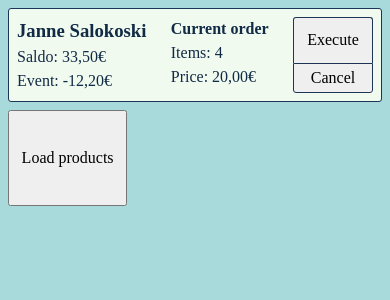
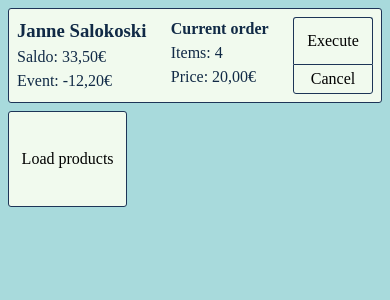
Before and after one commit to JanneSalokoski/spiked, a React (Vite) app: page / in a window 390 px wide. Shown: the top 300 px of the page. Built offline with nearby package versions, Linux system fonts and the light colour scheme.

Commit message:
Style buttons in a coherent way, even on iPhones

```diff
--- a/src/Style/Index.scss
+++ b/src/Style/Index.scss
@@ -11,3 +11,9 @@ body {
 
   font-family: Fira Sans;
 }
+
+button, input[type=button] {
+  @include general.border;
+  @include general.padding;
+  background-color: general.$white;
+}
--- a/src/Style/Reset.scss
+++ b/src/Style/Reset.scss
@@ -64,6 +64,8 @@ input,
 button,
 textarea,
 select {
+  -webkit-appearance: none;
+  -webkit-border-radius: 0;
   font: inherit;
 }
 
--- a/src/TransactionView/TransactionView.scss
+++ b/src/TransactionView/TransactionView.scss
@@ -16,10 +16,10 @@ div {
   	.controls {
   		input[type=button] {
   			width: 100%;
-  			@include general.border;
+  			padding: 0px;
 
   			&.execute-button {
-  				height: 60%;
+  				height: calc(3em - 1px);
 
   				border-bottom: none;
   				border-bottom-left-radius: 0px;
@@ -27,7 +27,7 @@ div {
   			}
 
   			&.cancel-button {
-  				height: 40%;
+  				height: calc(2em - 2px);
 
   				border-top-left-radius: 0px;
   				border-top-right-radius: 0px;
```
